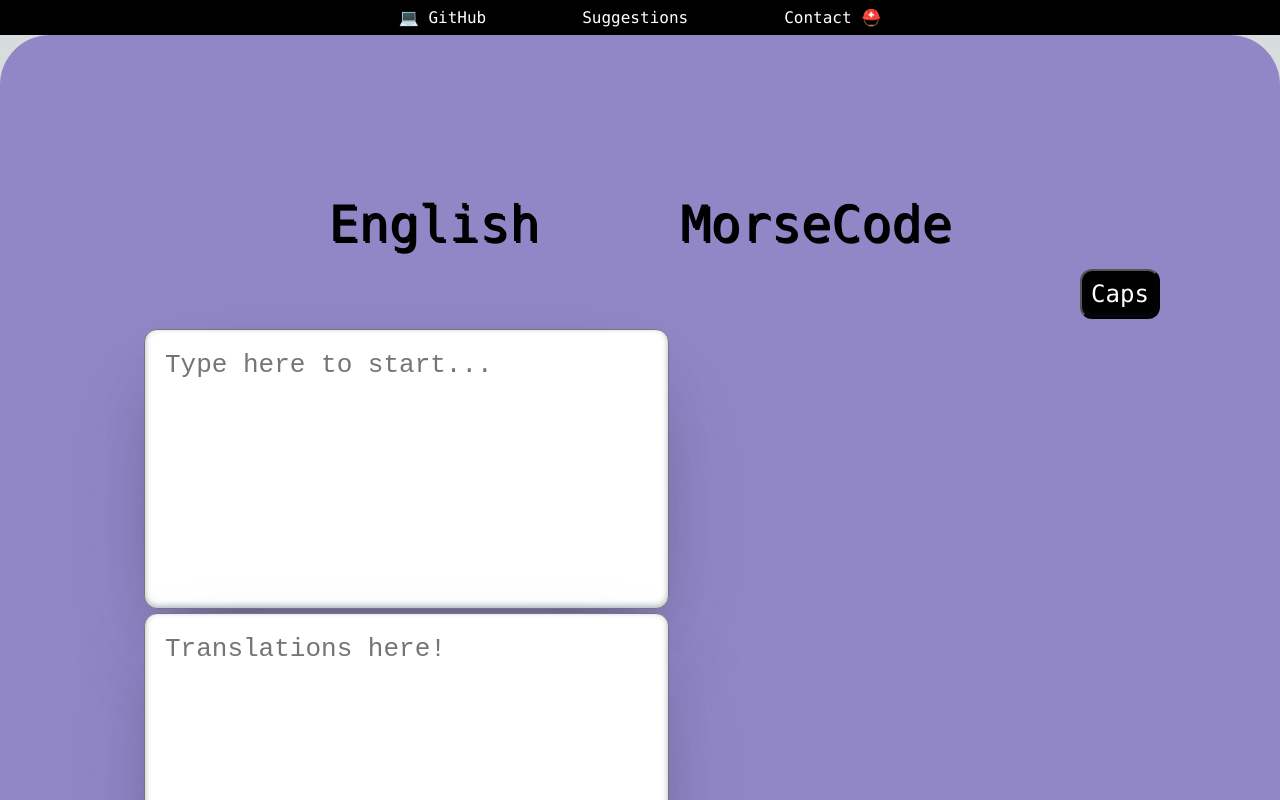
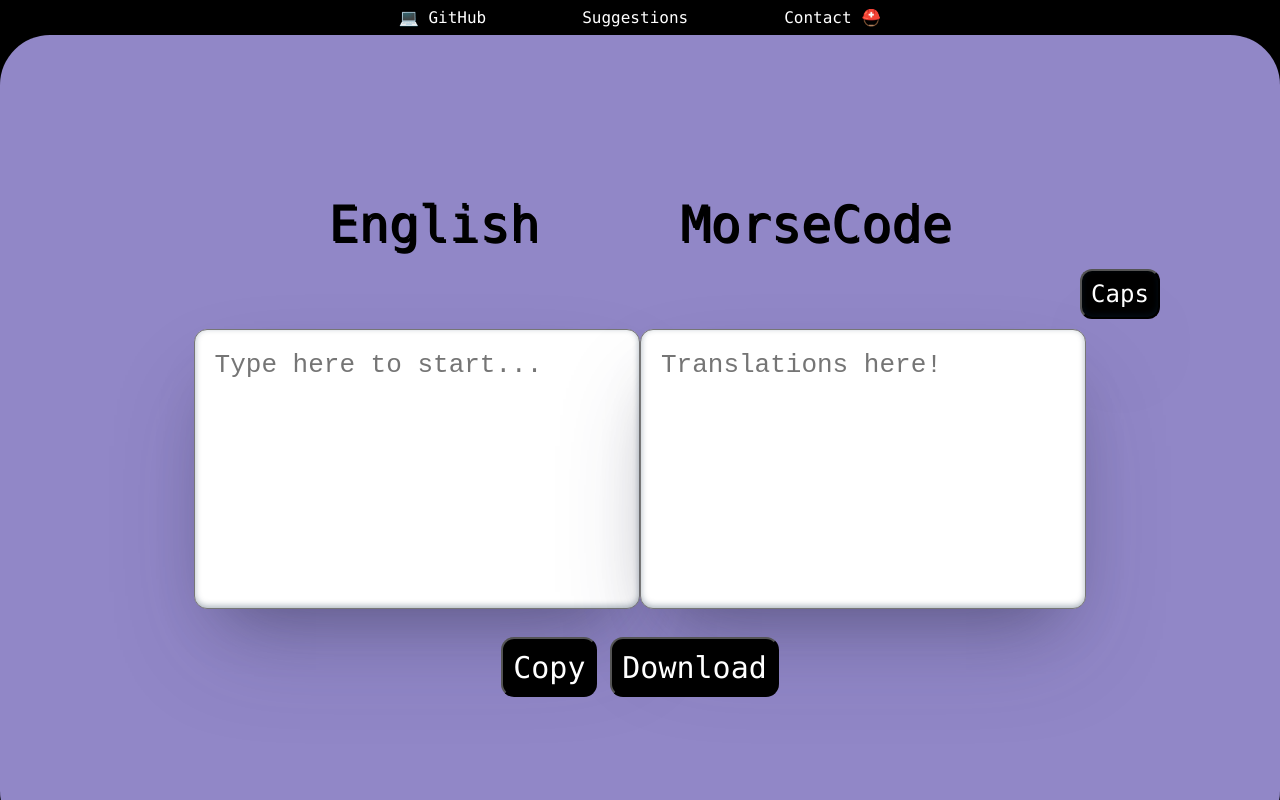
Before and after one commit to Hoccyy/Morseley.com, a Next.js app: page / in a window 1280 px wide. Shown: the top 800 px of the page. Built offline with nearby package versions, Linux system fonts and the light colour scheme.

Commit message:
Sizing issue fix

```diff
--- a/src/app/globals.css
+++ b/src/app/globals.css
@@ -88,16 +88,13 @@ html,
 body {
   max-width: 100vw;
   overflow-x: hidden;
+
+  background-color: rgb(66, 66, 66);
 }
 
 body {
   color: rgb(var(--foreground-rgb));
-  background: linear-gradient(
-      to bottom,
-      transparent,
-      rgb(var(--background-end-rgb))
-    )
-    rgb(var(--background-start-rgb));
+  background: black;
 }
 
 a {
--- a/src/app/page.module.css
+++ b/src/app/page.module.css
@@ -98,6 +98,7 @@
 
 .textArea {
   margin-top: 10px;
+  width: 90%;
 }
 
 .spacing{
@@ -110,7 +111,7 @@
 
 #InputBox {
   height: 280px;
-  width: 41vw;
+  width: 50%;
   border-radius: 13px;
   font-size: xx-large;
   resize: none;
@@ -130,7 +131,7 @@
 
 #OutputBox {
   height: 280px;
-  width: 41vw;
+  width: 50%;
   border-radius: 13px;
   font-size: xx-large;
   resize: none;
```
